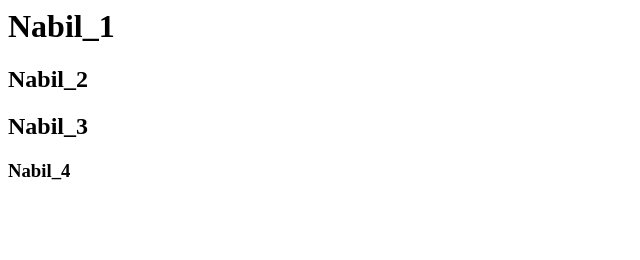
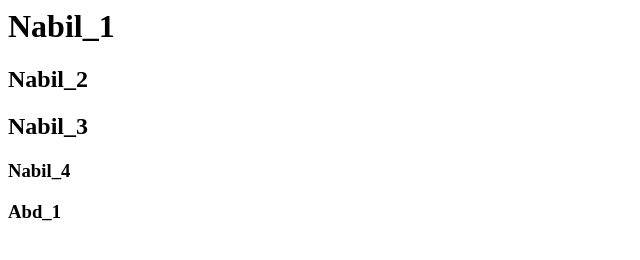
Before and after one commit to abdalladwaima/Course, a plain HTML site: page index.html in a window 1280 px wide. Shown: the full height of the page, 0-640 px from the left. Drawn offline with Linux system fonts and the light colour scheme.

Commit message:
<h3>Abd_1</h3>
<h3>Abd_1</h3>

```diff
--- a/index.html
+++ b/index.html
@@ -2,3 +2,4 @@
 <h2>Nabil_2</h2>
 <h2>Nabil_3</h2>
 <h3>Nabil_4</h3>
+<h3>Abd_1</h3>
```
